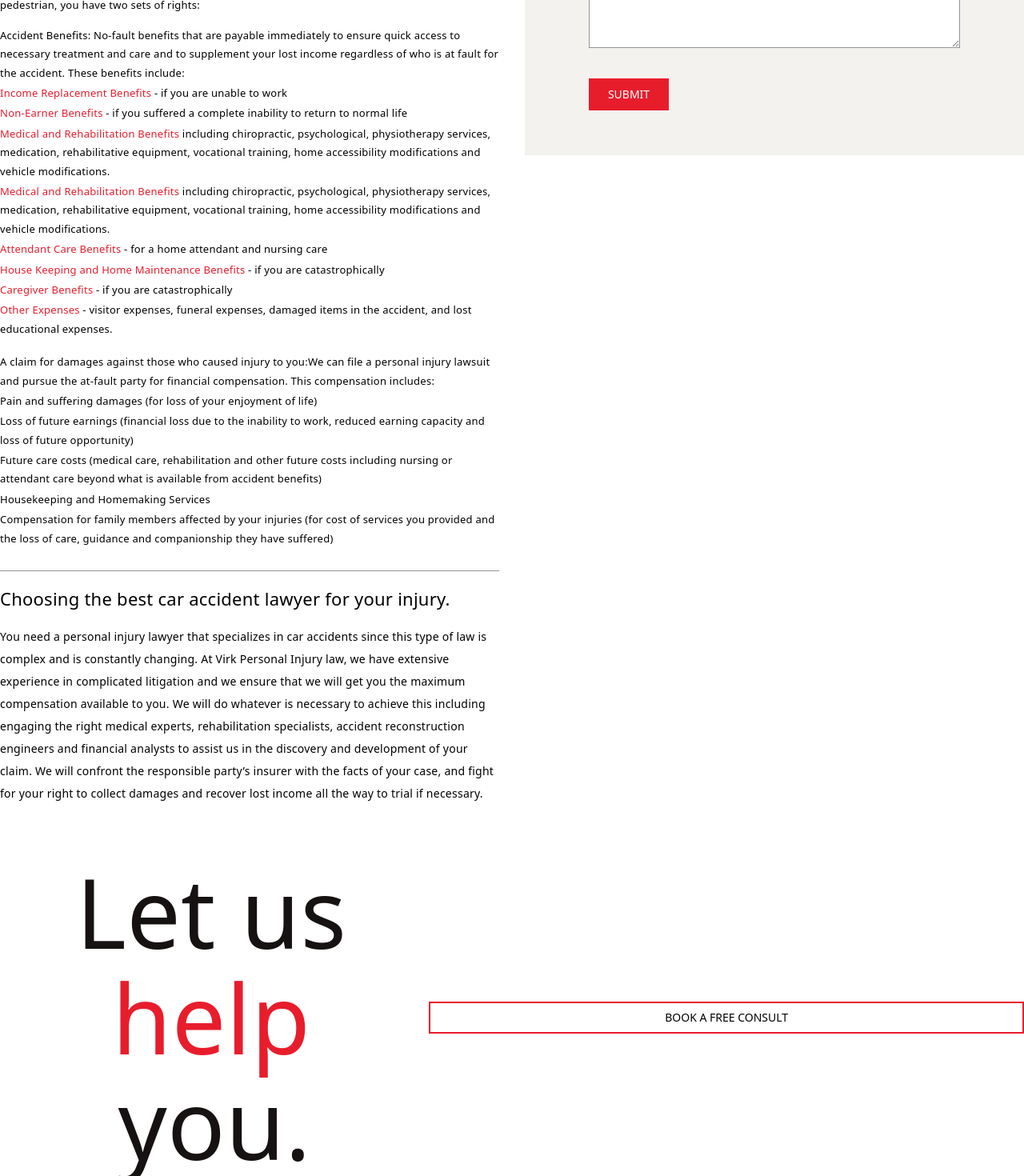
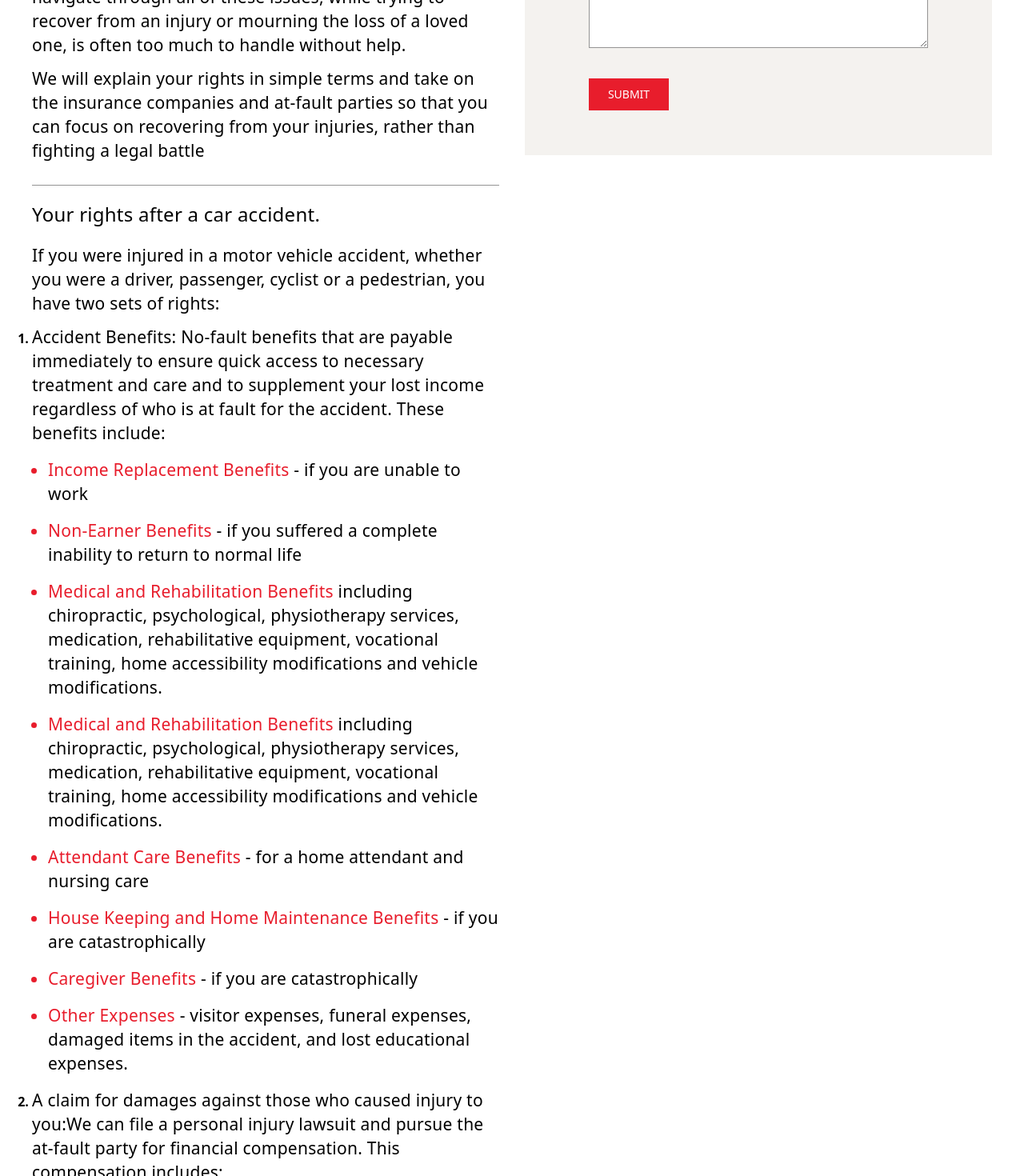
Before and after one commit to DevOluwatoyin/commercial-website, a React (Vite) app: page /car-accident in a window 1280 px wide. Shown: the part 1080-2550 px from the top of the page at 80% size. Built offline with nearby package versions, Linux system fonts and the light colour scheme; a web font is replaced by a local one.

Commit message:
fix car accident page

```diff
--- a/src/components/PageHeader.jsx
+++ b/src/components/PageHeader.jsx
@@ -20,7 +20,7 @@ const PageHeader = ({ image, heading, summary, customStyle }) => {
         </Typography>
         <Typography
           color="primary-dark"
-          variant="title-m"
+          variant="title-l"
           fontWeight="regular"
           customClassName="max-w-xl"
         >
--- a/src/pages/car-accident.jsx
+++ b/src/pages/car-accident.jsx
@@ -7,7 +7,6 @@ import { ButtonSm } from "../components/Button";
 import { useEffect } from "react";
 
 const CarAccident = () => {
-
   useEffect(() => {
     window.scrollTo(0, 0);
   }, []);
@@ -19,11 +18,12 @@ const CarAccident = () => {
         summary="Lorem ipsum dolor sit amet, consectetur adipiscing elit. Integer in lorem sed arcu varius porttitor. Fusce pretium orci a mollis sollicitudin. Mauris vulputate orci eget diam dictum aliquet"
       />
 
-      <div className="mx-auto my-10 flex max-w-7xl flex-col justify-between gap-8 md:flex-row">
+      <div className="mx-auto my-10 flex max-w-[1200px] flex-col justify-between gap-8 md:flex-row xl:max-w-7xl">
         <div className="w-1/2">
           <Typography
             color="primary-dark"
-            customClassName="!text-title-l !font-regular mb-5"
+            customClassName="text-lg  md:text-xl mb-5"
+            fontWeight="medium"
           >
             Levelling the field between you and the insurance company.
           </Typography>
@@ -32,7 +32,7 @@ const CarAccident = () => {
             <Typography
               color="primary-dark"
               fontWeight="regular"
-              customClassName="!text-[13px] leading-[1.8]"
+              customClassName="text-md md:text-[21px] leading-[30px]"
             >
               The aftermath of a car accident can be overwhelming as you have
               entered unfamiliar territory and no doubt have a lot of unanswered
@@ -44,7 +44,7 @@ const CarAccident = () => {
             <Typography
               color="primary-dark"
               fontWeight="regular"
-              customClassName="!text-[13px] leading-[1.8]"
+              customClassName="text-md md:text-[21px] leading-[30px]"
             >
               Insurance companies scrutinize and defend claims vigorously and
               are looking out for their own interests, not yours. There are many
@@ -59,7 +59,7 @@ const CarAccident = () => {
             <Typography
               color="primary-dark"
               fontWeight="regular"
-              customClassName="!text-[13px] leading-[1.8]"
+              customClassName="text-md md:text-[21px] leading-[30px]"
             >
               We will explain your rights in simple terms and take on the
               insurance companies and at-fault parties so that you can focus on
@@ -70,7 +70,8 @@ const CarAccident = () => {
           <div className="space-y-3 border-b border-b-primary-light pb-7">
             <Typography
               color="primary-dark"
-              customClassName="!text-title-l !font-regular my-5"
+              customClassName="text-xl my-5 md:text-2xl"
+              fontWeight="medium"
             >
               Your rights after a car accident.
             </Typography>
@@ -78,24 +79,24 @@ const CarAccident = () => {
             <Typography
               color="primary-dark"
               fontWeight="regular"
-              customClassName="!text-[13px] leading-[1.8]"
+              customClassName="text-md md:text-[21px] leading-[30px]"
             >
               If you were injured in a motor vehicle accident, whether you were
               a driver, passenger, cyclist or a pedestrian, you have two sets of
               rights:
             </Typography>
 
-            <ol className="list-decimal space-y-4">
+            <ol className="marker:text-md list-decimal space-y-4 marker:font-bold">
               <li>
                 <Typography
                   color="primary-dark"
-                  customClassName="!text-[13px] leading-[1.8]"
+                  customClassName="text-md md:text-[21px] leading-[30px]"
                 >
                   Accident Benefits:{" "}
                   <Typography
                     color="primary-dark"
                     fontWeight="regular"
-                    customClassName="!text-[13px] leading-[1.8]"
+                    customClassName="text-md md:text-[21px] leading-[30px]"
                     tag="span"
                   >
                     No-fault benefits that are payable immediately to ensure
@@ -105,15 +106,18 @@ const CarAccident = () => {
                   </Typography>
                 </Typography>
 
-                <ul className="list-disc">
+                <ul
+                  className="marker:text-md
+                list-disc space-y-4 marker:text-primary-main md:ml-5 md:mt-4 md:marker:text-[21px]"
+                >
                   <li>
                     <Typography
                       color="primary-dark"
                       fontWeight="regular"
-                      customClassName="!text-[13px] leading-[1.8]"
+                      customClassName="text-md md:text-[21px] leading-[30px]"
                     >
                       <Typography
-                        customClassName="!text-[13px] leading-[1.8]"
+                        customClassName="text-md md:text-[21px] leading-[30px]"
                         tag="span"
                       >
                         Income Replacement Benefits
@@ -125,10 +129,10 @@ const CarAccident = () => {
                     <Typography
                       color="primary-dark"
                       fontWeight="regular"
-                      customClassName="!text-[13px] leading-[1.8]"
+                      customClassName="text-md md:text-[21px] leading-[30px]"
                     >
                       <Typography
-                        customClassName="!text-[13px] leading-[1.8]"
+                        customClassName="text-md md:text-[21px] leading-[30px]"
                         tag="span"
                       >
                         Non-Earner Benefits
@@ -141,10 +145,10 @@ const CarAccident = () => {
                     <Typography
                       color="primary-dark"
                       fontWeight="regular"
-                      customClassName="!text-[13px] leading-[1.8]"
+                      customClassName="text-md md:text-[21px] leading-[30px]"
                     >
                       <Typography
-                        customClassName="!text-[13px] leading-[1.8]"
+                        customClassName="text-md md:text-[21px] leading-[30px]"
                         tag="span"
                       >
                         Medical and Rehabilitation Benefits
@@ -159,10 +163,10 @@ const CarAccident = () => {
                     <Typography
                       color="primary-dark"
                       fontWeight="regular"
-                      customClassName="!text-[13px] leading-[1.8]"
+                      customClassName="text-md md:text-[21px] leading-[30px]"
                     >
                       <Typography
-                        customClassName="!text-[13px] leading-[1.8]"
+                        customClassName="text-md md:text-[21px] leading-[30px]"
                         tag="span"
                       >
                         Medical and Rehabilitation Benefits
@@ -177,10 +181,10 @@ const CarAccident = () => {
                     <Typography
                       color="primary-dark"
                       fontWeight="regular"
-                      customClassName="!text-[13px] leading-[1.8]"
+                      customClassName="text-md md:text-[21px] leading-[30px]"
                     >
                       <Typography
-                        customClassName="!text-[13px] leading-[1.8]"
+                        customClassName="text-md md:text-[21px] leading-[30px]"
                         tag="span"
                       >
                         Attendant Care Benefits
@@ -192,10 +196,10 @@ const CarAccident = () => {
                     <Typography
                       color="primary-dark"
                       fontWeight="regular"
-                      customClassName="!text-[13px] leading-[1.8]"
+                      customClassName="text-md md:text-[21px] leading-[30px]"
                     >
                       <Typography
-                        customClassName="!text-[13px] leading-[1.8]"
+                        customClassName="text-md md:text-[21px] leading-[30px]"
                         tag="span"
                       >
                         House Keeping and Home Maintenance Benefits
@@ -207,10 +211,10 @@ const CarAccident = () => {
                     <Typography
                       color="primary-dark"
                       fontWeight="regular"
-                      customClassName="!text-[13px] leading-[1.8]"
+                      customClassName="text-md md:text-[21px] leading-[30px]"
                     >
                       <Typography
-                        customClassName="!text-[13px] leading-[1.8]"
+                        customClassName="text-md md:text-[21px] leading-[30px]"
                         tag="span"
                       >
                         Caregiver Benefits
@@ -222,10 +226,10 @@ const CarAccident = () => {
                     <Typography
                       color="primary-dark"
                       fontWeight="regular"
-                      customClassName="!text-[13px] leading-[1.8]"
+                      customClassName="text-md md:text-[21px] leading-[30px]"
                     >
                       <Typography
-                        customClassName="!text-[13px] leading-[1.8]"
+                        customClassName="text-md md:text-[21px] leading-[30px]"
                         tag="span"
                       >
                         Other Expenses
@@ -240,13 +244,13 @@ const CarAccident = () => {
               <li>
                 <Typography
                   color="primary-dark"
-                  customClassName="!text-[13px] leading-[1.8]"
+                  customClassName="text-md md:text-[21px] leading-[30px]"
                 >
                   A claim for damages against those who caused injury to you:
                   <Typography
                     color="primary-dark"
                     fontWeight="regular"
-                    customClassName="!text-[13px] leading-[1.8]"
+                    customClassName="text-md md:text-[21px] leading-[30px]"
                     tag="span"
                   >
                     We can file a personal injury lawsuit and pursue the
@@ -255,12 +259,15 @@ const CarAccident = () => {
                   </Typography>
                 </Typography>
 
-                <ul className="list-disc">
+                <ul
+                  className="marker:text-md
+                list-disc space-y-6 md:ml-5 md:mt-4 md:marker:text-[21px]"
+                >
                   <li>
                     <Typography
                       color="primary-dark"
                       fontWeight="regular"
-                      customClassName="!text-[13px] leading-[1.8]"
+                      customClassName="text-md md:text-[21px] leading-[30px]"
                     >
                       Pain and suffering damages (for loss of your enjoyment of
                       life)
@@ -270,7 +277,7 @@ const CarAccident = () => {
                     <Typography
                       color="primary-dark"
                       fontWeight="regular"
-                      customClassName="!text-[13px] leading-[1.8]"
+                      customClassName="text-md md:text-[21px] leading-[30px]"
                     >
                       Loss of future earnings (financial loss due to the
                       inability to work, reduced earning capacity and loss of
@@ -281,7 +288,7 @@ const CarAccident = () => {
                     <Typography
                       color="primary-dark"
                       fontWeight="regular"
-                      customClassName="!text-[13px] leading-[1.8]"
+                      customClassName="text-md md:text-[21px] leading-[30px]"
                     >
                       Future care costs (medical care, rehabilitation and other
                       future costs including nursing or attendant care beyond
@@ -292,7 +299,7 @@ const CarAccident = () => {
                     <Typography
                       color="primary-dark"
                       fontWeight="regular"
-                      customClassName="!text-[13px] leading-[1.8]"
+                      customClassName="text-md md:text-[21px] leading-[30px]"
                     >
                       Housekeeping and Homemaking Services
                     </Typography>
@@ -301,7 +308,7 @@ const CarAccident = () => {
                     <Typography
                       color="primary-dark"
                       fontWeight="regular"
-                      customClassName="!text-[13px] leading-[1.8]"
+                      customClassName="text-md md:text-[21px] leading-[30px]"
                     >
                       Compensation for family members affected by your injuries
                       (for cost of services you provided and the loss of care,
@@ -316,14 +323,16 @@ const CarAccident = () => {
           <div className="space-y-3 pb-7">
             <Typography
               color="primary-dark"
-              customClassName="!text-title-l !font-regular my-5"
+              customClassName="text-title-l my-5"
+              fontWeight="medium"
             >
               Choosing the best car accident lawyer for your injury.
             </Typography>
 
             <Typography
               color="primary-dark"
-              customClassName="leading-[2] !font-regular mb-5"
+              customClassName="text-xl md:text-lg mb-5"
+              fontWeight="regular"
             >
               You need a personal injury lawyer that specializes in car
               accidents since this type of law is complex and is constantly
@@ -354,12 +363,16 @@ const CarAccident = () => {
         </div>
       </div>
 
-      <div className="mx-auto mb-20 flex max-w-7xl flex-col items-center justify-between md:flex-row">
-        <Typography customClassName="!text-[65px] px-2 !text-primary-dark text-center md:!text-[120px] !leading-[1.1]">
+      <div className="mx-auto mb-20 flex max-w-[1230px] flex-col items-center justify-between md:flex-row xl:max-w-7xl">
+        <Typography
+          customClassName="text-[65px] px-2 !text-primary-dark text-center md:!text-[120px] leading-[1]"
+          fontWeight="bold"
+        >
           Let us
           <Typography
             tag="span"
-            customClassName="!text-[65px] px-2 md:!text-[120px] !leading-[1.1]"
+            customClassName="text-[65px] px-2 md:!text-[120px]"
+            fontWeight="bold"
           >
             {" "}
             help
@@ -369,7 +382,7 @@ const CarAccident = () => {
 
         <ButtonSm
           text="Book a free consult"
-          customStyle="w-1/5 !uppercase font-medium"
+          customStyle="!w-[15%] font-bold text-sm"
         />
       </div>
     </section>
```
